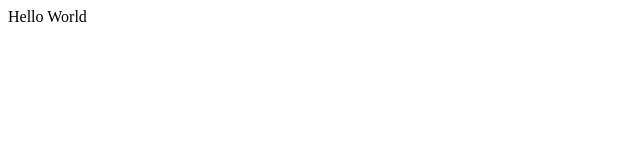
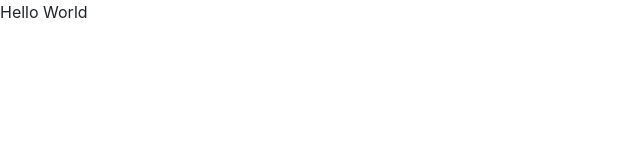
Before and after one commit to pondtahoma/demosys.github.io, a plain HTML site: page index.html in a window 1280 px wide. Shown: the full height of the page, 0-640 px from the left. Drawn offline with nearby package versions, Linux system fonts and the light colour scheme.

Commit message:
Update index.html

```diff
--- a/index.html
+++ b/index.html
@@ -6,7 +6,7 @@
     <title>เว็บของ {Demo}</title>
     <meta name="description" content="" />
     <meta name="viewport" content="width=device-width, initial-scale=1" />
-    <link rel="stylesheet" href="" />
+    <link rel="stylesheet" href="https://stackpath.bootstrapcdn.com/bootstrap/4.4.1/css/bootstrap.min.css" integrity="sha384-Vkoo8x4CGsO3+Hhxv8T/Q5PaXtkKtu6ug5TOeNV6gBiFeWPGFN9MuhOf23Q9Ifjh" crossorigin="anonymous" />
   </head>
   <body>Hello World</body>
 </html>
```
